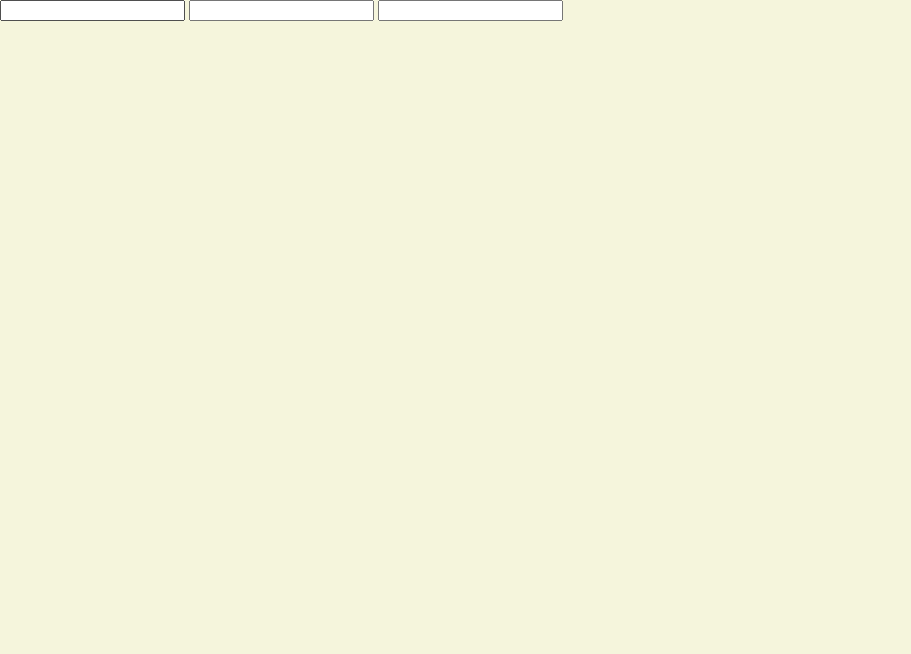
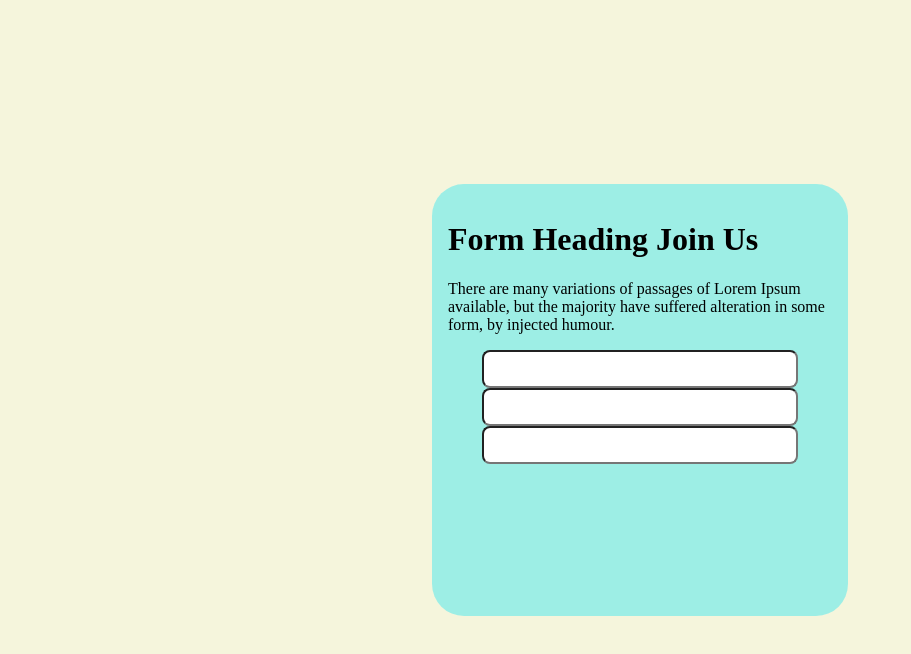
Before and after one commit to irakli12345/signupform, a Vue app: page / in a window 1280 px wide. Shown: the top 654 px of the page, without its empty margins (0-911 px from the left). Built offline with nearby package versions, Linux system fonts and the light colour scheme.

Commit message:
applied basic styles to components

```diff
--- a/src/App.vue
+++ b/src/App.vue
@@ -1,13 +1,21 @@
 <template>
-  <div id="app"><BaseInput /> <BaseInput /> <PasswordField /></div>
+  <div id="app">
+    <div id="formWrapper">
+      <FormHeading />
+      <BaseInput />
+      <BaseInput />
+      <PasswordField />
+    </div>
+  </div>
 </template>
 
 <script>
+import FormHeading from "./components/FormHeading";
 import BaseInput from "./components/BaseInput";
 import PasswordField from "./components/PasswordField";
 export default {
   name: "App",
-  components: { BaseInput, PasswordField },
+  components: { BaseInput, PasswordField, FormHeading },
 };
 </script>
 
@@ -16,8 +24,21 @@ export default {
   height: 100vh;
   width: 100vw;
   background: beige;
+  display: flex;
+  justify-content: center;
+  align-content: center;
 }
 body {
   margin: 0px;
 }
+#formWrapper {
+  width: 30%;
+  background: rgba(111, 236, 236, 0.651);
+  margin: auto;
+  display: flex;
+  flex-direction: column;
+  padding: 1rem;
+  border-radius: 2rem;
+  height: 50%;
+}
 </style>
--- a/src/components/BaseInput.vue
+++ b/src/components/BaseInput.vue
@@ -10,4 +10,12 @@ export default {
 };
 </script>
 
-<style scoped></style>
+<style scoped>
+input {
+  width: 80%;
+  margin-left: auto;
+  margin-right: auto;
+  height: 2rem;
+  border-radius: 0.5rem;
+}
+</style>
--- a/src/components/FormHeading.vue
+++ b/src/components/FormHeading.vue
@@ -1,5 +1,11 @@
 <template>
-  <div></div>
+  <div>
+    <h1>Form Heading Join Us</h1>
+    <p>
+      There are many variations of passages of Lorem Ipsum available, but the
+      majority have suffered alteration in some form, by injected humour.
+    </p>
+  </div>
 </template>
 
 <script>
--- a/src/components/PasswordField.vue
+++ b/src/components/PasswordField.vue
@@ -10,4 +10,12 @@ export default {
 };
 </script>
 
-<style scoped></style>
+<style scoped>
+input {
+  width: 80%;
+  margin-left: auto;
+  margin-right: auto;
+  height: 2rem;
+  border-radius: 0.5rem;
+}
+</style>
```
